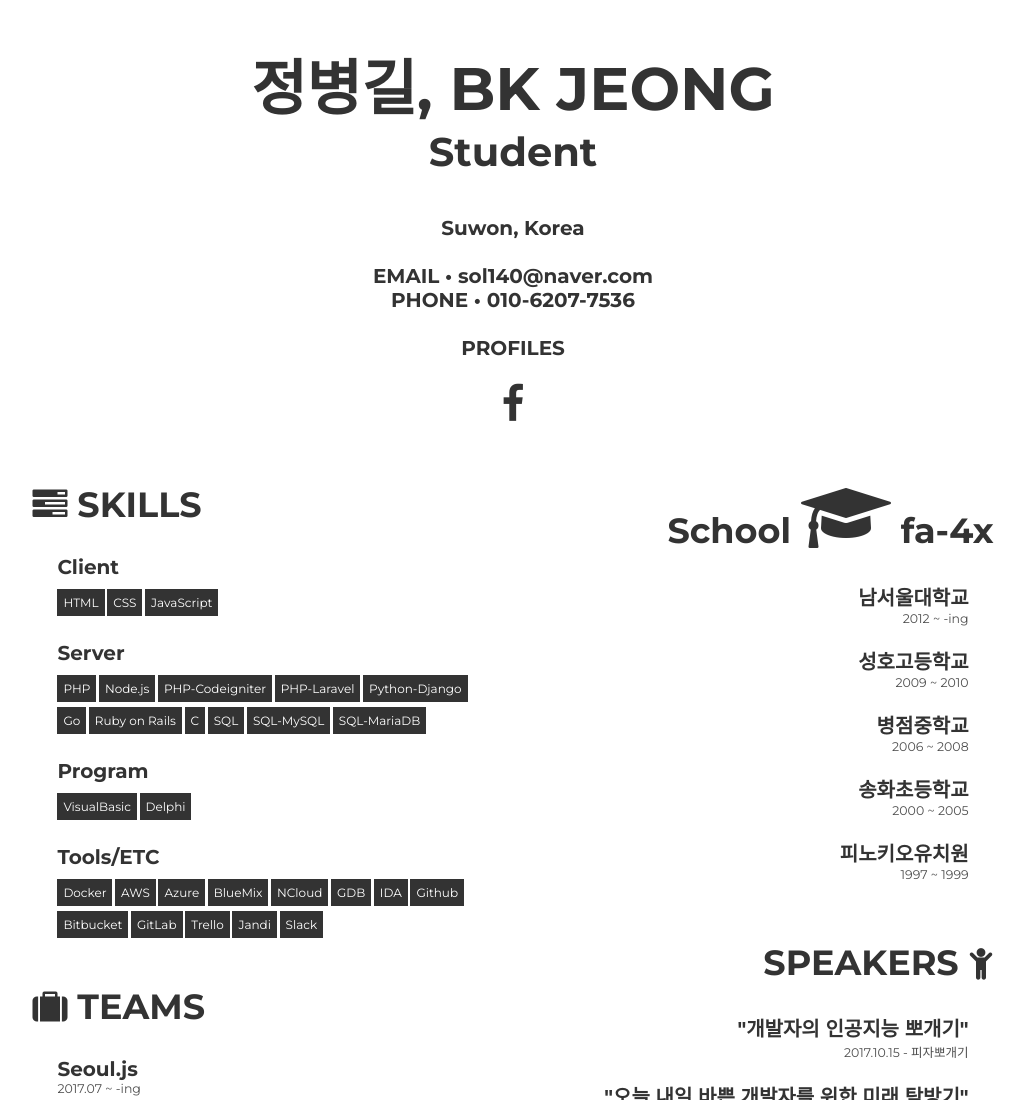
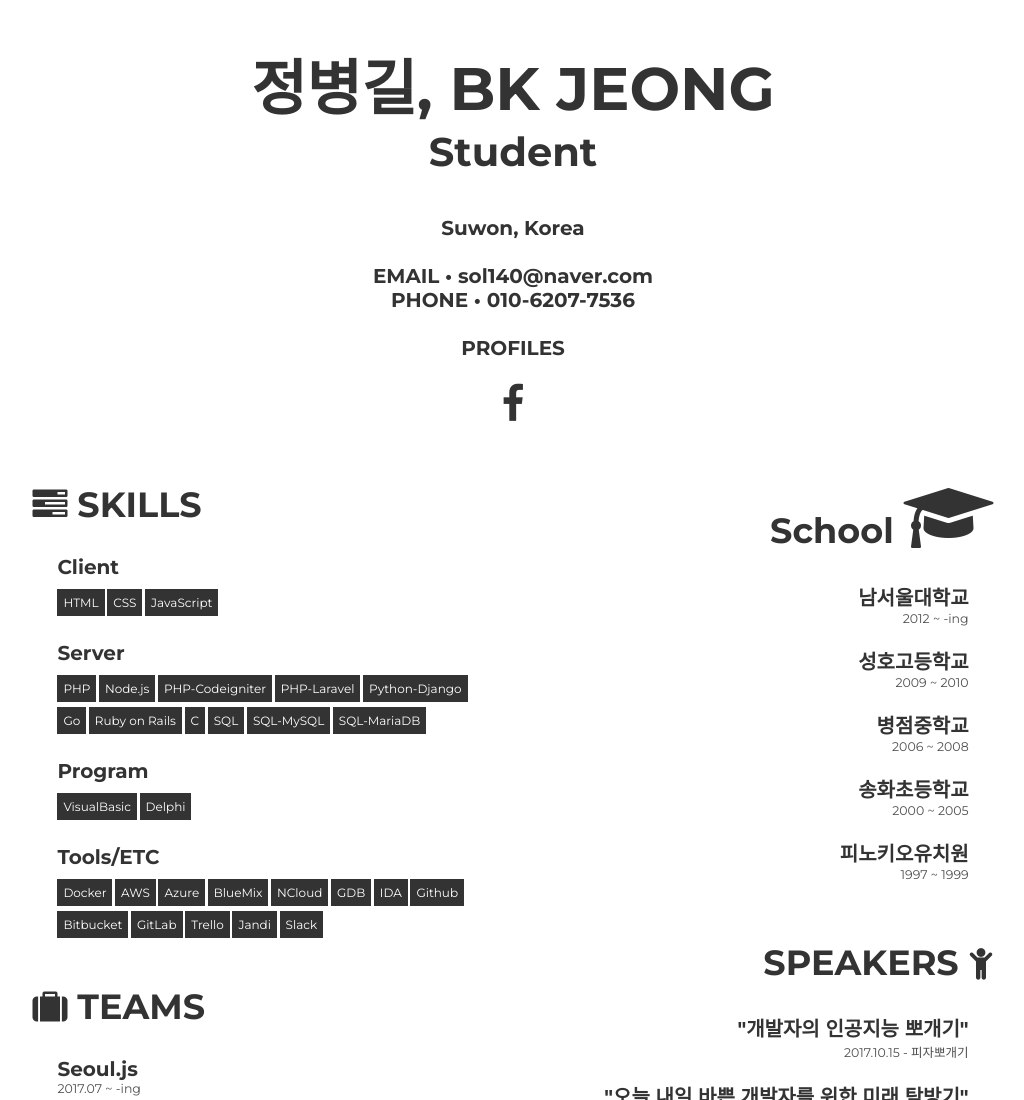
Before and after one commit to giryboi/giryboi.github.io, a plain HTML site: page index.html in a window 1280 px wide. Shown: the top 1100 px of the page, without its empty margins (127-1151 px from the left). Drawn offline with Linux system fonts and the light colour scheme.

Commit message:
Update index.html

```diff
--- a/index.html
+++ b/index.html
@@ -161,7 +161,7 @@
     </div>
     <div id="right">
         <div id="work">
-            <h2>School <i class="fa fa-graduation-cap fa-4x"></i> fa-4x</h2>
+            <h2>School <i class="fa fa-graduation-cap fa-3x"></i></h2>
             <div>
                 <h3>남서울대학교</h3>
                 <h4>2012 ~ -ing</h4>
```
